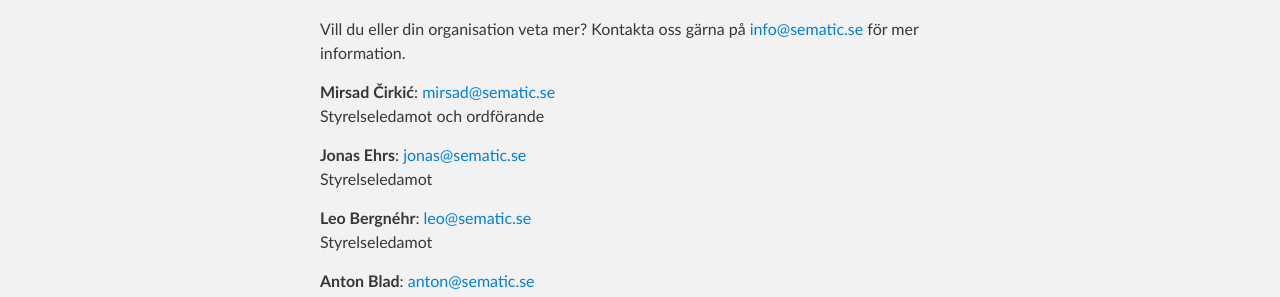
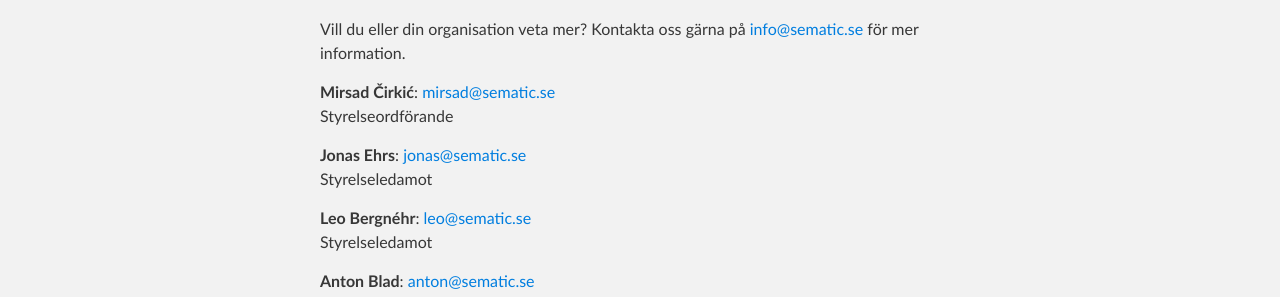
Before and after one commit to sematic/sematic.github.com, a Jekyll site: the page built from kontakt/index.markdown, in a window 1280 px wide. Shown: the part 303-600 px from the top of the page. Built offline with Jekyll 4.4.1, drawn with Linux system fonts in a browser that asks for light colours; Markdown is read by kramdown in place of the engine named in the settings.

Commit message:
Minor corr.

```diff
--- a/kontakt/index.markdown
+++ b/kontakt/index.markdown
@@ -6,7 +6,7 @@
 Vill du eller din organisation veta mer? Kontakta oss gärna på <a href="mailto:{{ site.email }}">{{ site.email }}</a> för mer information.
 
 **Mirsad Čirkić**: <a href="mailto:mirsad@sematic.se">mirsad@sematic.se</a>
-<br>Styrelseledamot och ordförande
+<br>Styrelseordförande
 
 
 **Jonas Ehrs**: <a href="mailto:jonas@sematic.se">jonas@sematic.se</a>
```
